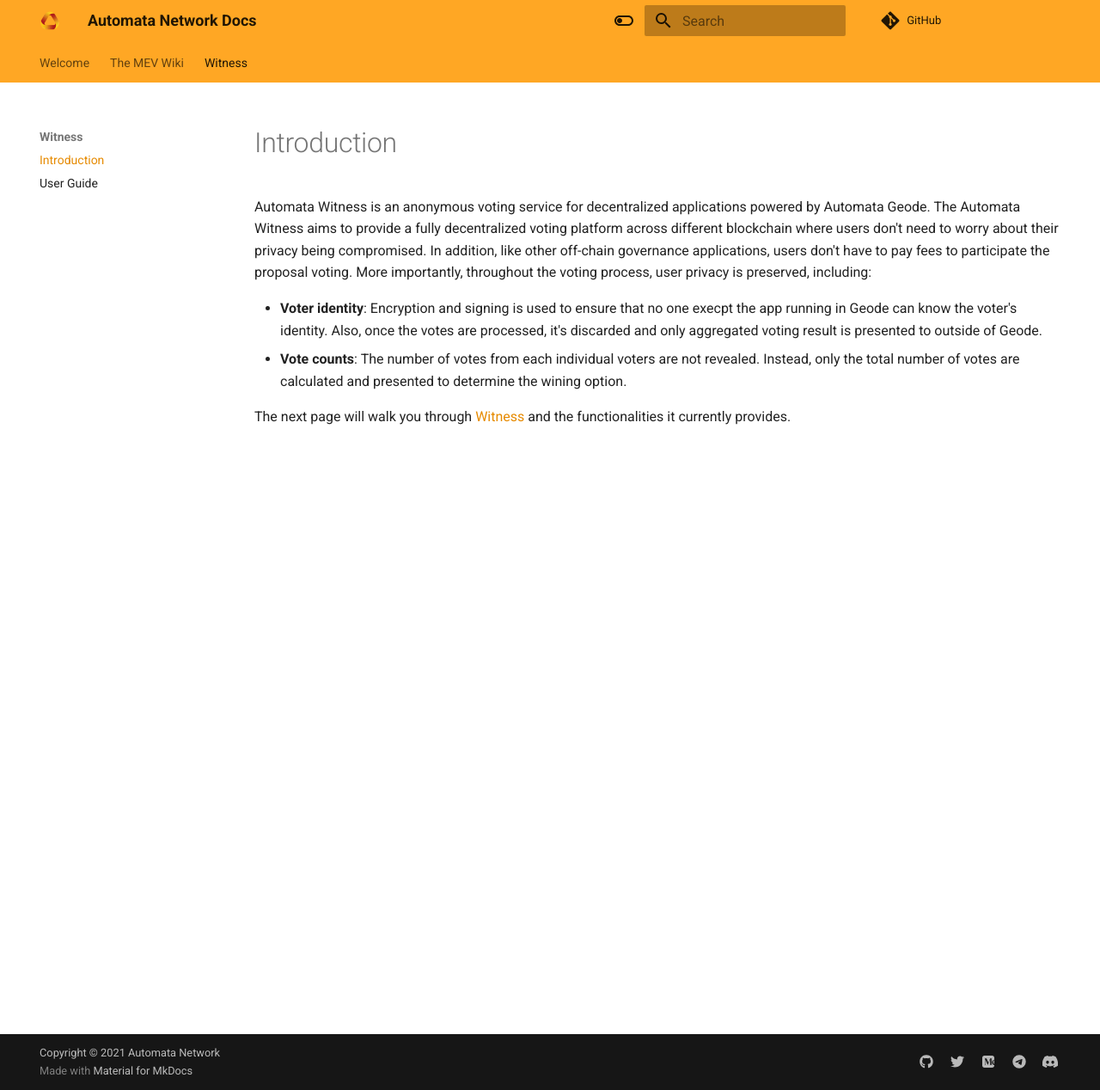
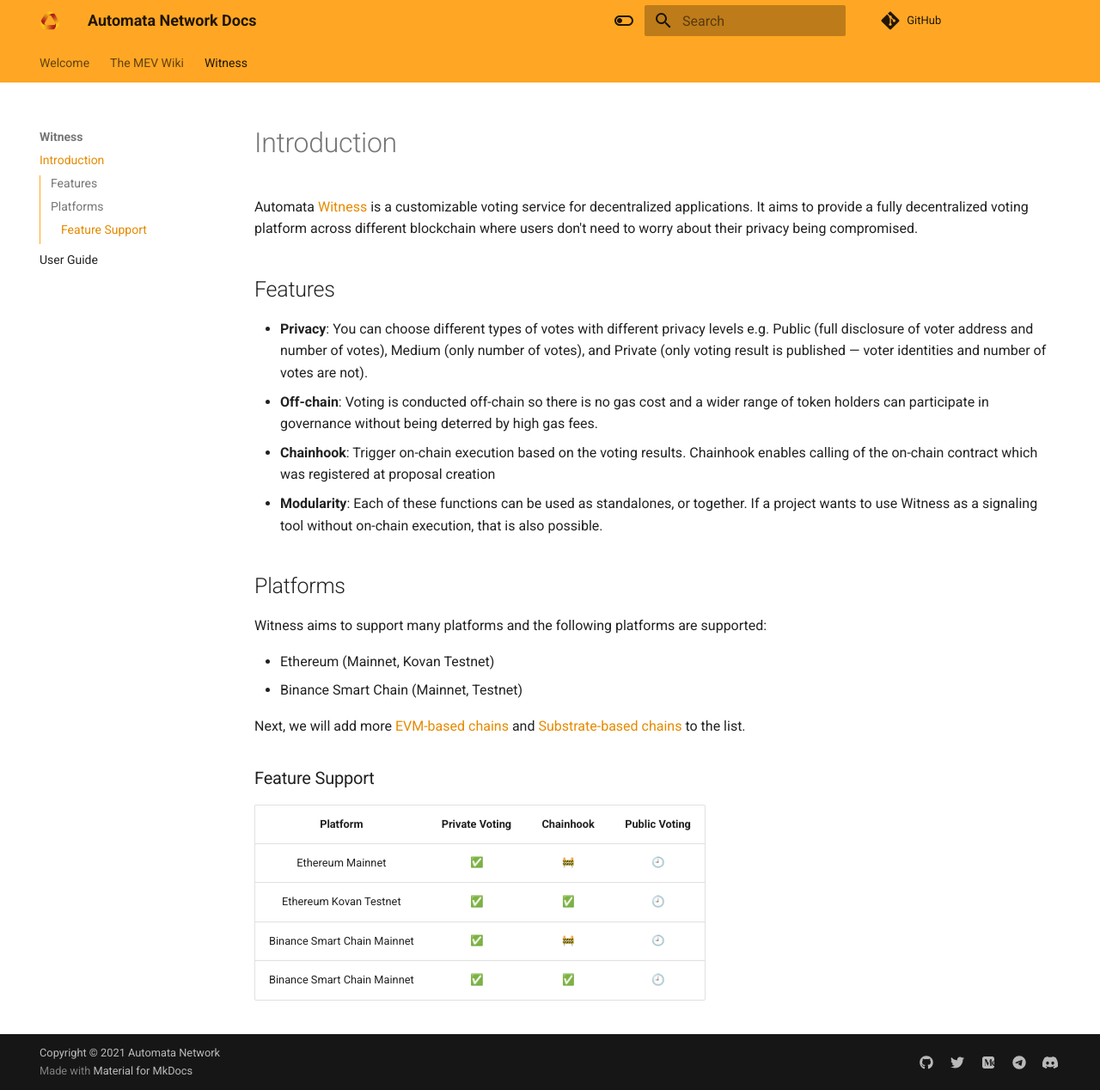
Before and after one commit to automata-network/docs, an MkDocs documentation site: the page built from docs/witness/introduction.md, in a window 1280 px wide and 1268 px high. Shown: the whole window at 86% size. Built offline with MkDocs 1.6.1 and Material for MkDocs 9.7.7, drawn with Linux system fonts in a browser that asks for light colours; nearby versions of some CDN libraries; emoji names are drawn with the system emoji font; comment, search, counter and statistics services are not loaded.

Commit message:
update witness intro and user guide

```diff
--- a/docs/witness/introduction.md
+++ b/docs/witness/introduction.md
@@ -1,8 +1,31 @@
 # Introduction
 
-Automata Witness is an anonymous voting service for decentralized applications powered by Automata Geode. The Automata Witness aims to provide a fully decentralized voting platform across different blockchain where users don't need to worry about their privacy being compromised. In addition, like other off-chain governance applications, users don't have to pay fees to participate the proposal voting. More importantly, throughout the voting process, user privacy is preserved, including:
+Automata [Witness](https://witness.ata.network) is a customizable voting service for decentralized applications. It aims to provide a fully decentralized voting platform across different blockchain where users don't need to worry about their privacy being compromised.
 
-* **Voter identity**: Encryption and signing is used to ensure that no one execpt the app running in Geode can know the voter's identity. Also, once the votes are processed, it's discarded and only aggregated voting result is presented to outside of Geode.
-* **Vote counts**: The number of votes from each individual voters are not revealed. Instead, only the total number of votes are calculated and presented to determine the wining option.
+## Features
 
-The next page will walk you through [Witness](https://witness.ata.network/) and the functionalities it currently provides.
+* **Privacy**: You can choose different types of votes with different privacy levels e.g. Public (full disclosure of voter address and number of votes), Medium (only number of votes), and Private (only voting result is published — voter identities and number of votes are not).
+* **Off-chain**: Voting is conducted off-chain so there is no gas cost and a wider range of token holders can participate in governance without being deterred by high gas fees.
+* **Chainhook**: Trigger on-chain execution based on the voting results. Chainhook enables calling of the on-chain contract which was registered at proposal creation
+* **Modularity**: Each of these functions can be used as standalones, or together. If a project wants to use Witness as a signaling tool without on-chain execution, that is also possible.
+
+## Platforms
+
+Witness aims to support many platforms and the following platforms are supported:
+
+* Ethereum (Mainnet, Kovan Testnet)
+* Binance Smart Chain (Mainnet, Testnet)
+
+Next, we will add more [EVM-based chains][evm-chains] and [Substrate-based chains][substrate-chains] to the list.
+
+### Feature Support
+
+|          Platform           |   Private Voting   |     Chainhook      | Public Voting |
+|:---------------------------:|:------------------:|:------------------:|:-------------:|
+|      Ethereum Mainnet       | :white_check_mark: |   :construction:   |   :clock9:    |
+|   Ethereum Kovan Testnet    | :white_check_mark: | :white_check_mark: |   :clock9:    |
+| Binance Smart Chain Mainnet | :white_check_mark: |   :construction:   |   :clock9:    |
+| Binance Smart Chain Mainnet | :white_check_mark: | :white_check_mark: |   :clock9:    |
+
+[evm-chains]: https://chainlist.org/
+[substrate-chains]: https://polkaproject.com/#/projects?cateID=1&tagID=0
```
Also changed, not shown: docs/witness/user-guide.md (+2 -4 lines).
